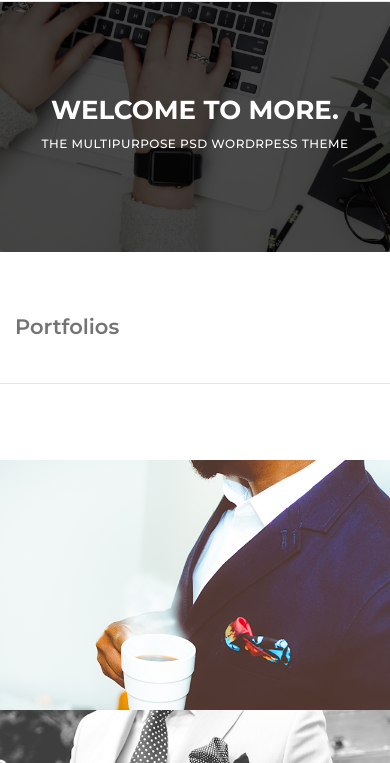
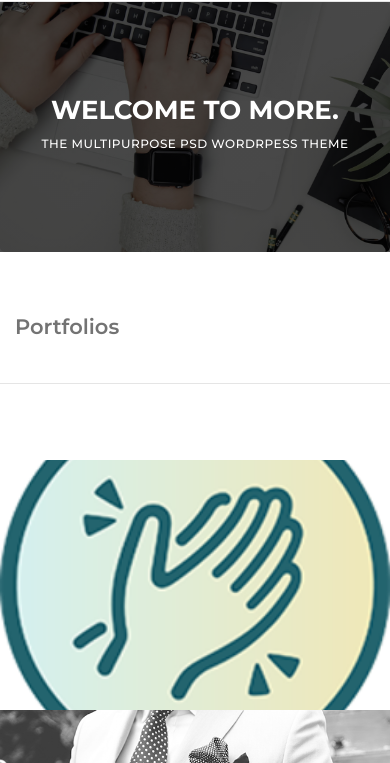
Before and after one commit to wd810/welike-site, a plain HTML site: page portfolio.html in a window 390 px wide. Shown: the part 81-844 px from the top of the page. Drawn offline with nearby package versions, Linux system fonts and the light colour scheme; some packages are replaced by stand-ins of ours; a script that the page names is missing.

Commit message:
portofoil add likecoin

```diff
--- a/portfolio.html
+++ b/portfolio.html
@@ -102,11 +102,11 @@
         <hr>
         <div class="container-fluid">
             <div class="row" data-aos="fade-up" data-aos-delay="300">
-                <a href="images/portfolio-2.jpg" data-toggle="lightbox" data-gallery="example-gallery" class="col-sm-3 box">
-                  <img src="images/portfolio-2.jpg" class="img-fluid">
+                <a href="images/likecoin.png" data-toggle="lightbox" data-gallery="example-gallery" class="col-sm-3 box">
+                  <img src="images/likecoin.png" class="img-fluid">
                   <div class="overlay">
                   <img src="images/plus-img.png" alt="plus-icon">
-                  <div class="inner-text"><h4>beautiful beach <span>top view</span></h4></div>
+                  <div class="inner-text"><h4>Likecoin<span>0% Stake</span></h4></div>
                   </div>
                 </a>
                 <a href="images/portfolio-3.jpg" data-toggle="lightbox" data-gallery="example-gallery" class="col-sm-3 box">
```
Also changed, not shown: images/likecoin.png (added).
